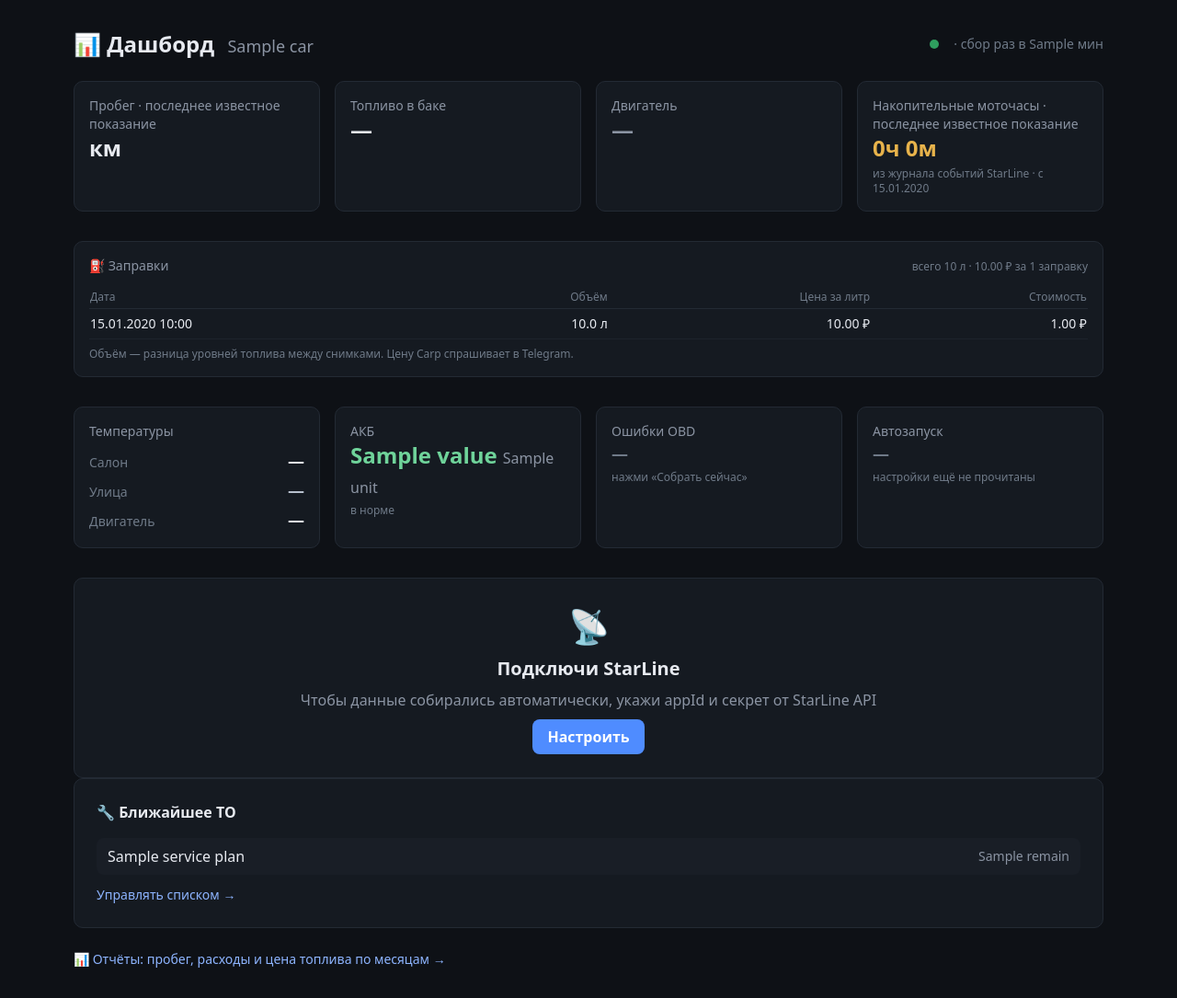
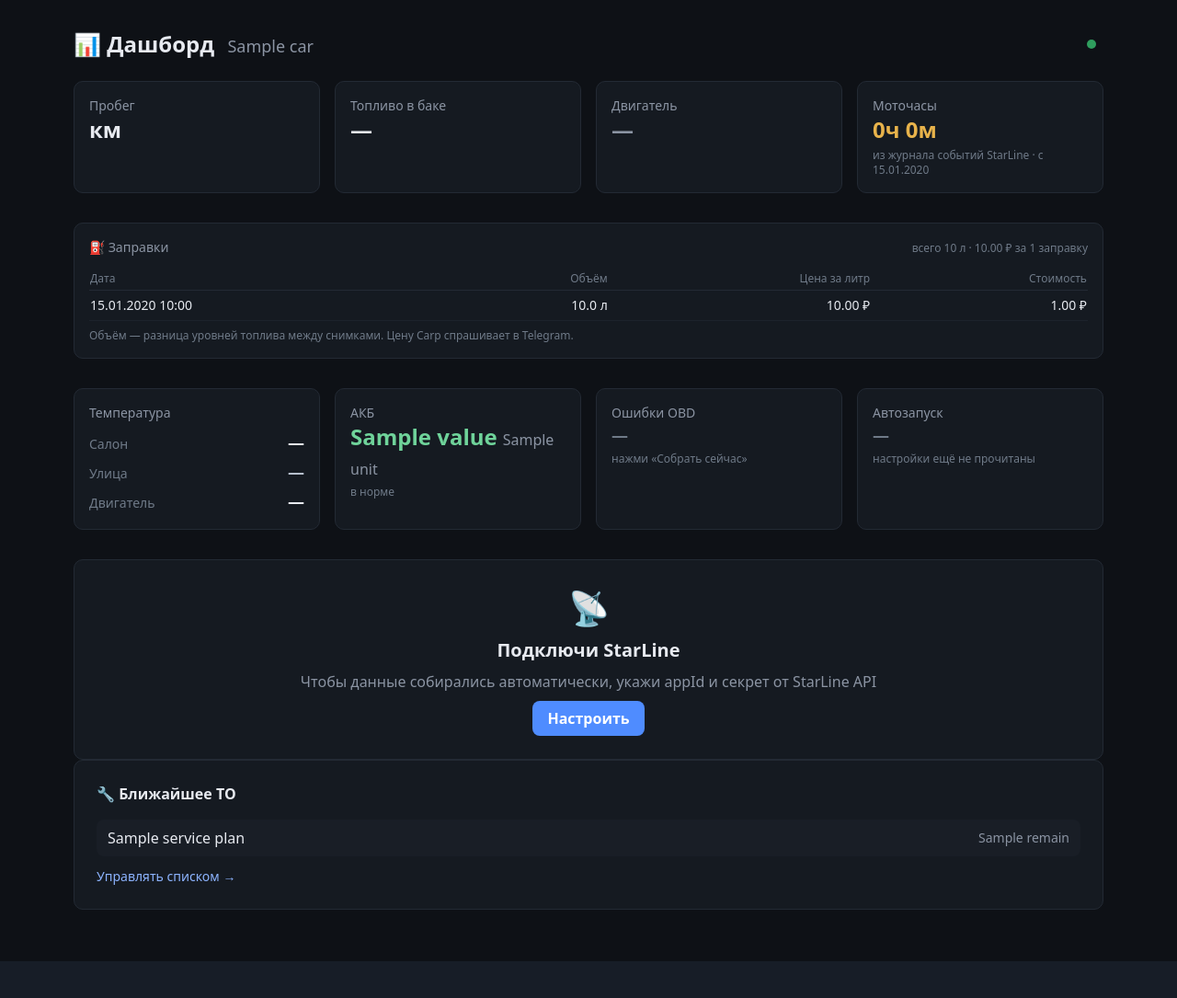
Before and after one commit to skymortem/Carp, a Python web app: template backend/app/templates/dashboard.html in a window 1280 px wide. Shown: the part 61-1146 px from the top of the page at 92% size. After the commit the page ends 1106 px from the top, so only its background shows below. Run offline with Jinja, Linux system fonts and the light colour scheme; the template is opened without the code that fills it: most values are stand-ins (such as "Sample title", 1, 10 or a date in 2020); some libraries are stand-ins or nearby versions.

Commit message:
polish: короткие подписи на дашборде и форма ТО без подсказок
- убрана нижняя ссылка на /reports — хватает пункта в навигации;
- «Температуры» → «Температура»;
- «Пробег · последнее известное показание» → «Пробег»;
- «Накопительные моточасы · последнее известное показание» → «Моточасы»;
- убрано «сбор раз в N мин» из шапки;
- в форме создания операции ТО убраны placeholder-подсказки.

Тесты: 103 passed.

```diff
--- a/backend/app/templates/dashboard.html
+++ b/backend/app/templates/dashboard.html
@@ -12,7 +12,6 @@
             <div class="flex items-center gap-2 text-sm" title="Интервал фонового сбора: {{ collect_interval_minutes }} мин">
                 <span class="inline-block w-2.5 h-2.5 rounded-full {{ {'ok': 'bg-green-500', 'late': 'bg-amber-400', 'stale': 'bg-red-500', 'never': 'bg-slate-500'}[freshness.state] }}"></span>
                 <span class="text-slate-300" x-text="freshnessText">{{ freshness.age_text }}</span>
-                <span class="text-slate-500 hidden sm:inline">· сбор раз в {{ collect_interval_minutes }} мин</span>
             </div>
             {% endif %}
             {% if starline_connected %}
@@ -51,7 +50,7 @@
     <!-- Индикаторы -->
     <div class="grid grid-cols-2 md:grid-cols-4 gap-3 md:gap-4 mb-8">
         <div class="card p-4">
-            <div class="text-sm text-slate-400">Пробег · последнее известное показание</div>
+            <div class="text-sm text-slate-400">Пробег</div>
             <div class="text-2xl font-bold" x-text="currentKm !== null ? currentKm.toLocaleString() + ' км' : '—'"></div>
         </div>
         <div class="card p-4">
@@ -64,7 +63,7 @@
                  :class="latest?.engine_on ? 'text-green-400' : 'text-slate-400'"></div>
         </div>
         <div class="card p-4">
-            <div class="text-sm text-slate-400">Накопительные моточасы · последнее известное показание</div>
+            <div class="text-sm text-slate-400">Моточасы</div>
             <div class="text-2xl font-bold text-amber-400" x-text="motohoursDisplay"></div>
             <div class="text-xs text-slate-500 mt-1">
                 из журнала событий StarLine{% if engine_since %} · с {{ engine_since.strftime('%d.%m.%Y') }}{% endif %}<span x-show="latest?.engine_on"> · 🟢 двигатель работает</span>
@@ -128,7 +127,7 @@
     {% if car %}
     <div class="grid grid-cols-2 md:grid-cols-4 gap-3 md:gap-4 mb-8">
         <div class="card p-4">
-            <div class="text-sm text-slate-400 mb-2">Температуры</div>
+            <div class="text-sm text-slate-400 mb-2">Температура</div>
             <div class="space-y-1 text-sm">
                 <div class="flex items-baseline justify-between gap-2">
                     <span class="text-slate-500">Салон</span>
@@ -242,9 +241,6 @@
     </div>
     {% endif %}
 
-    <div class="text-sm">
-        <a href="/reports" class="text-blue-400 hover:text-blue-300">📊 Отчёты: пробег, расходы и цена топлива по месяцам →</a>
-    </div>
 </div>
 {% endblock %}
 
```
Also changed, not shown: backend/app/templates/service_plan.html (+5 -5 lines), backend/tests/test_diagnostics.py (+1 -1 lines), backend/tests/test_series.py (+4 -4 lines).
